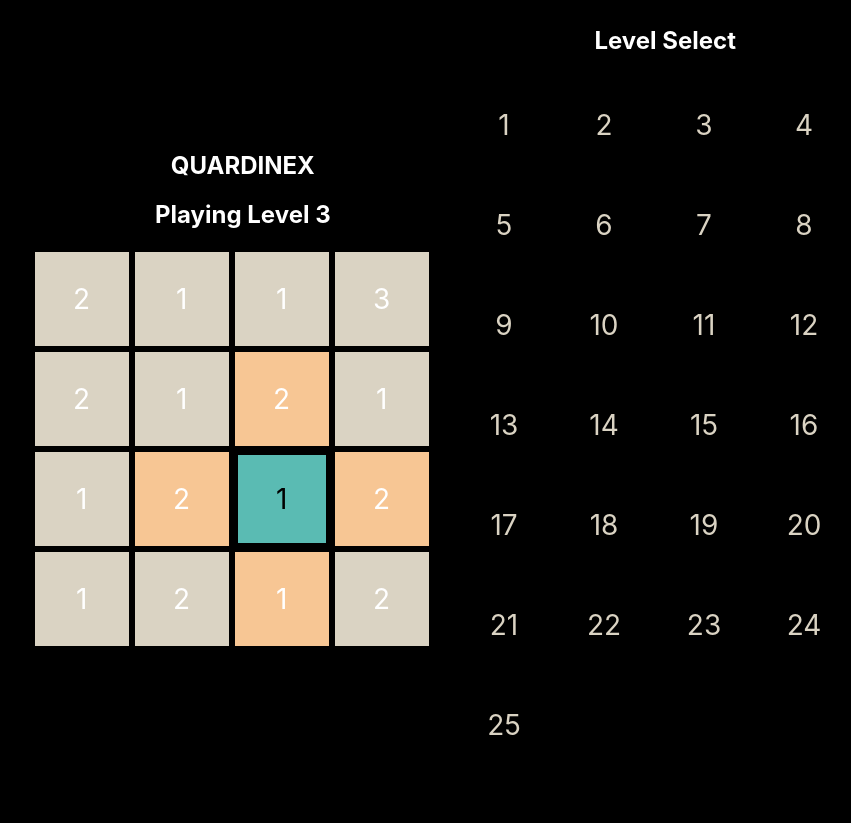
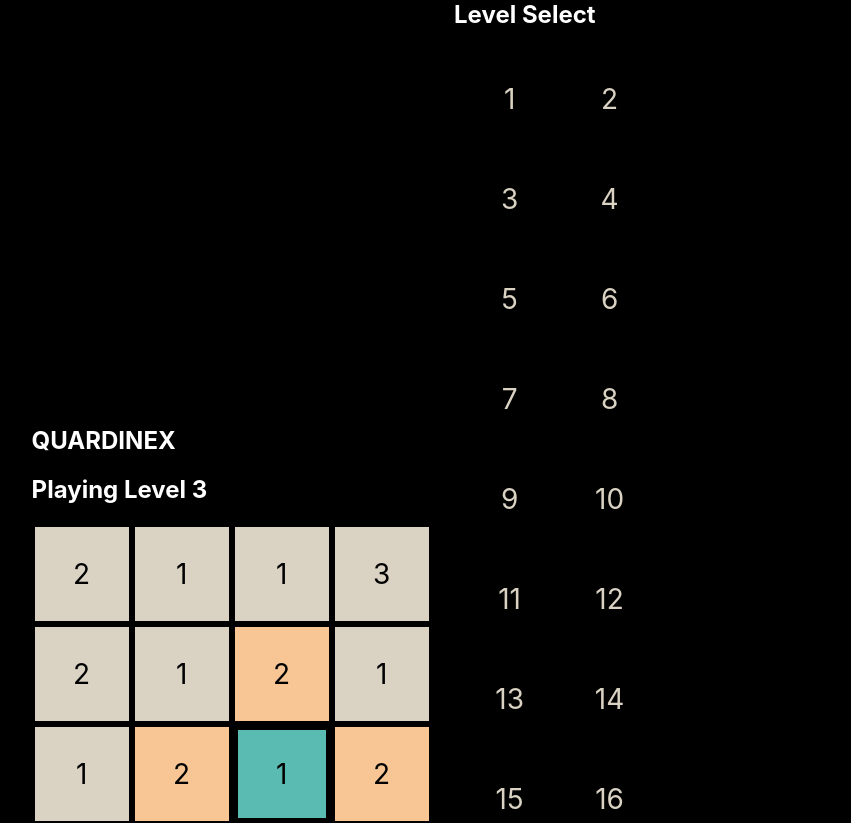
Before and after one commit to symbioid/quardinex, a React (Create React App) app: page / in a window 1280 px wide. Shown: the top 823 px of the page, without its empty margins (186-1037 px from the left). Before the commit the page ends 800 px from the top, so only its background shows below. Built offline with nearby package versions, Linux system fonts and the light colour scheme.

Commit message:
Added instructions.

```diff
--- a/src/App.css
+++ b/src/App.css
@@ -15,7 +15,6 @@ body {
   /*flex-direction: column;*/
   align-items: center;
   justify-content: center;
-  color: white;
 }
 
 
@@ -27,7 +26,7 @@ body {
 h2 {
   width: 100%;
   color: white;
-  text-align: center;
+  /* text-align: center; */
   margin-bottom: 20px;
 }
 
@@ -46,17 +45,26 @@ h2 {
 }
 
 .levelMenu{
+  justify-content: center;
   display: flex;
   flex-wrap: wrap;
-  width: 100%;
+  width: 50%;
 
 }
 .grid {
-  /*display: flex;*/
+  justify-content: center;
   align-self: center;
   width: 500px;
 }
 
+.instructions{
+  justify-content: center;
+  display: flex;
+  flex-wrap: wrap;
+  width: 20%;
+  color: #dad3c3;
+  font-size: 20px;
+}
 .row {
   display: flex;
   flex-wrap: wrap;
```
